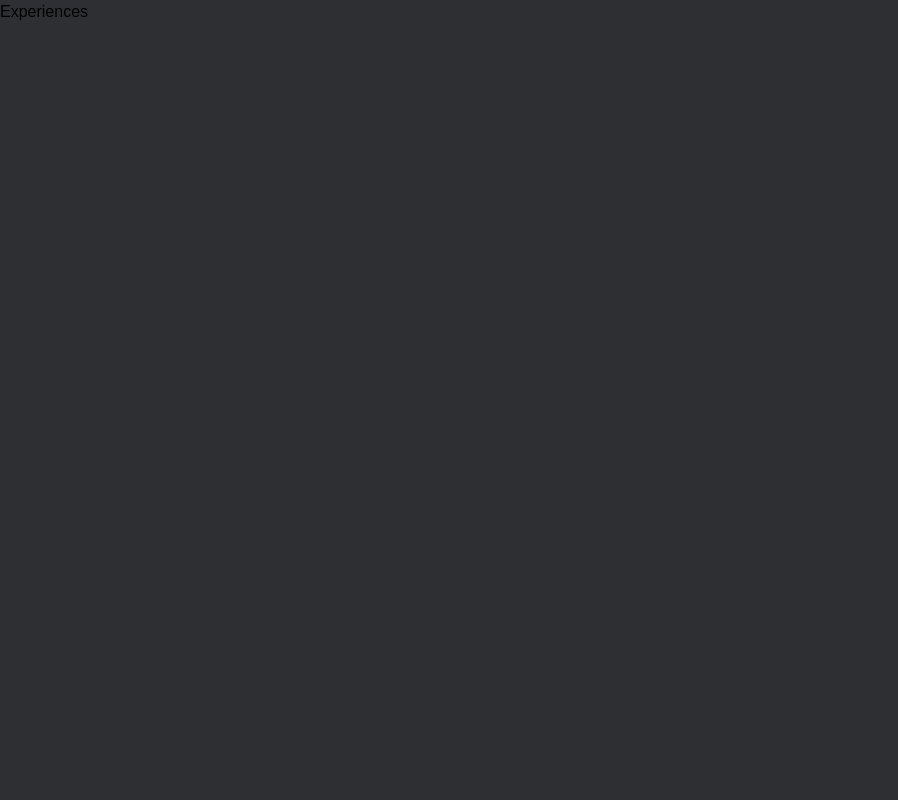
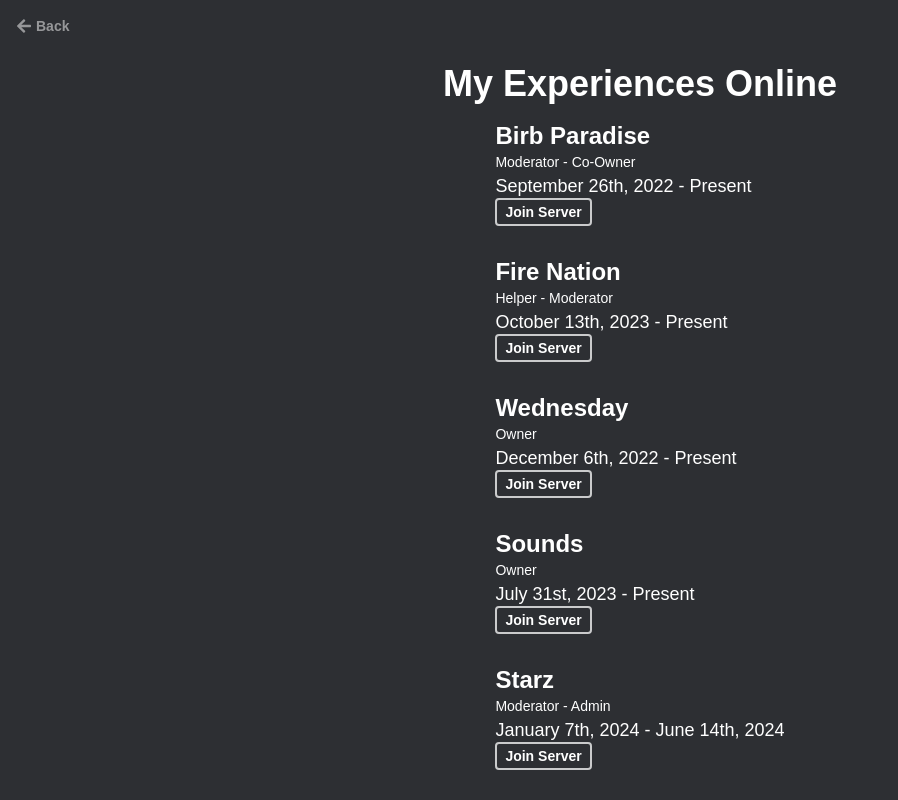
Before and after one commit to Kewwie/Website, a React (Vite) app: page /experiences in a window 1280 px wide. Shown: the whole page, without its empty margins (0-898 px from the left). Built offline with nearby package versions, Linux system fonts and the light colour scheme.

Commit message:
Updated my site and added error message for /Projects and added stuff to /Experiences

```diff
--- a/package.json
+++ b/package.json
@@ -12,6 +12,7 @@
   "dependencies": {
     "react": "^18.2.0",
     "react-dom": "^18.2.0",
+    "react-icons": "^5.2.1",
     "react-router-dom": "^6.24.1"
   },
   "devDependencies": {
--- a/src/App.tsx
+++ b/src/App.tsx
@@ -1,6 +1,6 @@
 export function App() {
     return (
-        <div className="h-screen flex flex-col md:flex-row justify-center items-center lg:space-x-16">
+        <div className="min-h-screen flex flex-col md:flex-row justify-center items-center lg:space-x-16">
             <div className="flex justify-center">
                 <img src="/kewi-icon.png" alt="Image" className="h-48 w-48 border-2 border-white border-opacity-25 rounded-full" />
             </div>
--- a/src/Experiences.tsx
+++ b/src/Experiences.tsx
@@ -1,5 +1,47 @@
+import { FaArrowLeft } from "react-icons/fa";
+
 export function Experiences()  {
     return (
-        <h1>Experiences</h1>
+        <div className="min-h-screen flex flex-col items-center">
+            <div className="absolute top-0 left-0 mt-4 ml-4 flex items-center opacity-50 hover:opacity-25">
+                <FaArrowLeft className="text-white font-bold mr-1"/>
+                <a className="text-white text-sm font-bold" href="/">Back</a>
+            </div>
+            <div className="justify-start flex flex-col items-center">
+                <h1 className="mt-16 text-4xl text-white text-center font-bold">My Experiences Online</h1>
+                <ul className="mt-4 space-y-8 flex flex-col">
+                    <li className="text-white">
+                        <h1 className="font-bold text-2xl">Birb Paradise</h1>
+                        <p className="text-sm">Moderator - Co-Owner</p>
+                        <p className="text-lg">September 26th, 2022 - Present</p>
+                        <a className="border-2 border-white border-opacity-75 rounded py-1 px-2 bg-transparent text-white text-sm font-bold hover:opacity-25" href="https://discord.gg/74cHUzkZQt" >Join Server</a>
+                    </li>
+                    <li className="text-white">
+                        <h1 className="font-bold text-2xl">Fire Nation</h1>
+                        <p className="text-sm">Helper - Moderator</p>
+                        <p className="text-lg">October 13th, 2023 - Present</p>
+                        <a className="border-2 border-white border-opacity-75 rounded py-1 px-2 bg-transparent text-white text-sm font-bold hover:opacity-25" href="https://discord.gg/preston" >Join Server</a>
+                    </li>
+                    <li className="text-white">
+                        <h1 className="font-bold text-2xl">Wednesday</h1>
+                        <p className="text-sm">Owner</p>
+                        <p className="text-lg">December 6th, 2022 - Present</p>
+                        <a className="border-2 border-white border-opacity-75 rounded py-1 px-2 bg-transparent text-white text-sm font-bold hover:opacity-25" href="https://discord.gg/F6KkrSqpzZ" >Join Server</a>
+                    </li>
+                    <li className="text-white">
+                        <h1 className="font-bold text-2xl">Sounds</h1>
+                        <p className="text-sm">Owner</p>
+                        <p className="text-lg">July 31st, 2023 - Present</p>
+                        <a className="border-2 border-white border-opacity-75 rounded py-1 px-2 bg-transparent text-white text-sm font-bold hover:opacity-25" href="https://discord.gg/VxFME5AkKk" >Join Server</a>
+                    </li>
+                    <li className="text-white">
+                        <h1 className="font-bold text-2xl">Starz</h1>
+                        <p className="text-sm">Moderator - Admin</p>
+                        <p className="text-lg">January 7th, 2024 - June 14th, 2024</p>
+                        <a className="border-2 border-white border-opacity-75 rounded py-1 px-2 bg-transparent text-white text-sm font-bold hover:opacity-25" href="https://discord.gg/UdPJQJRFVz" >Join Server</a>
+                    </li>
+                </ul>
+            </div>
+        </div>
     )
 }
--- a/src/Projects.tsx
+++ b/src/Projects.tsx
@@ -1,5 +1,10 @@
 export function Projects()  {
     return (
-        <h1>Projects</h1>
+        <div className="min-h-screen flex flex-col items-center justify-center">
+            <div className="space-y-4 flex flex-col items-center">
+                <h1 className="text-white text-2xl font-bold">Nothing exist here yet</h1>
+                <a className="border-2 border-white border-opacity-75 rounded py-1 px-2 bg-transparent text-white text-sm font-bold hover:opacity-25" href="/">Go Back</a>
+            </div>
+        </div>
     )
 }
--- a/src/main.tsx
+++ b/src/main.tsx
@@ -24,7 +24,7 @@ const router = createBrowserRouter([
 
 ReactDOM.createRoot(document.getElementById('root')!).render(
     <React.StrictMode>
-        <main className="bg-primary h-screen font-default">
+        <main className="bg-primary min-h-screen font-default">
             <RouterProvider router={router} />
         </main>
     </React.StrictMode>,
```
Also changed, not shown: 1 other file (tests, documents, lock files or other folders).
